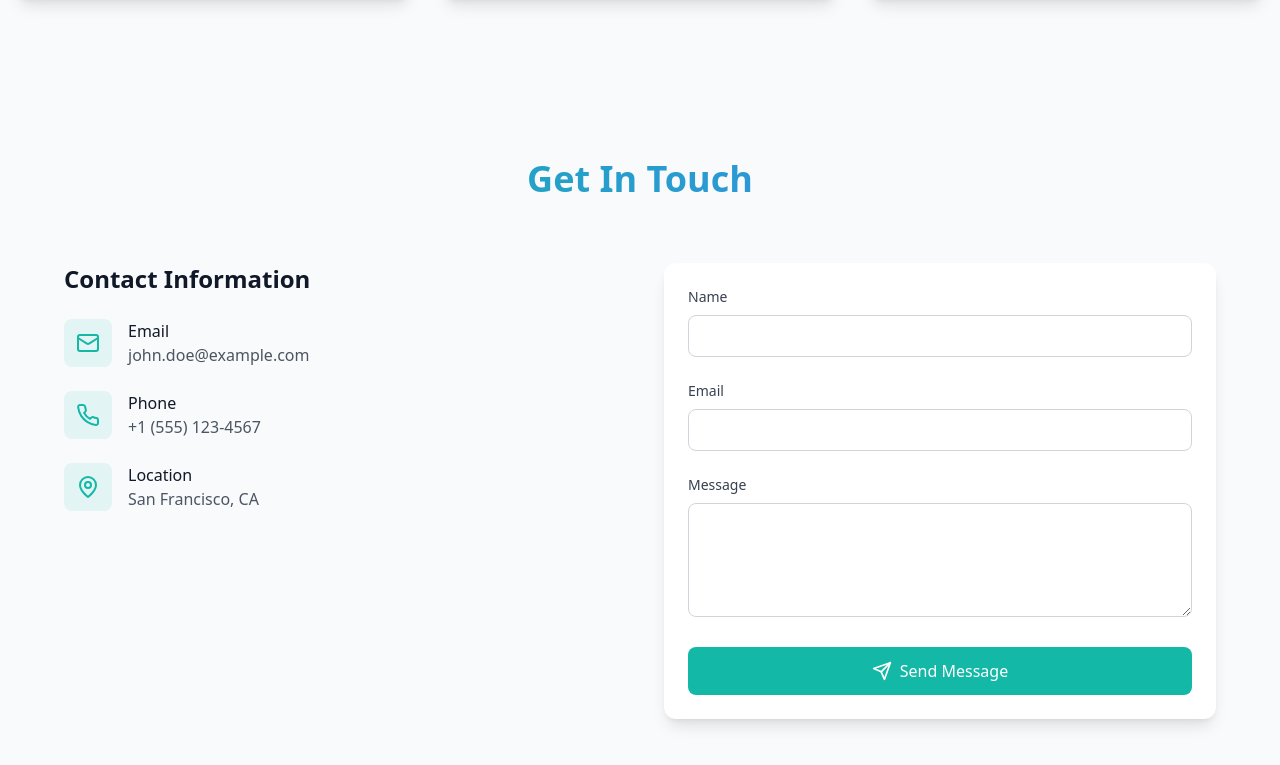
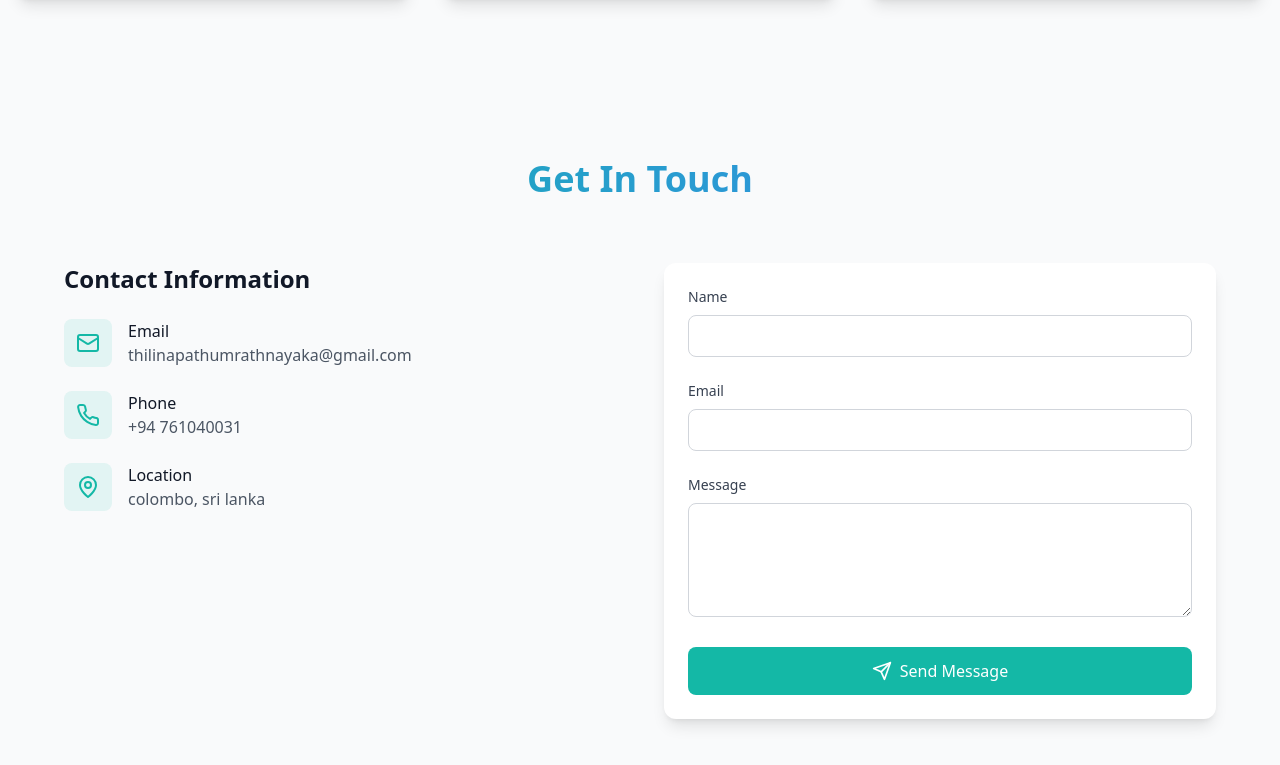
Before and after one commit to PathumRathnayaka/Portfolio_React, a React (Vite) app: page / in a window 1280 px wide. Shown: the part 3625-4390 px from the top of the page. Built offline with nearby package versions, Linux system fonts and the light colour scheme.

Commit message:
contact component modify

```diff
--- a/src/components/Contact.tsx
+++ b/src/components/Contact.tsx
@@ -24,19 +24,19 @@ export default function Contact() {
     {
       icon: <Mail className="w-6 h-6" />,
       title: 'Email',
-      content: 'john.doe@example.com',
-      link: 'mailto:john.doe@example.com',
+      content: 'thilinapathumrathnayaka@gmail.com',
+      link: 'thilinapathumrathnayaka@gmail.com',
     },
     {
       icon: <Phone className="w-6 h-6" />,
       title: 'Phone',
-      content: '+1 (555) 123-4567',
-      link: 'tel:+15551234567',
+      content: '+94 761040031',
+      link: 'tel:+94 761040031',
     },
     {
       icon: <MapPin className="w-6 h-6" />,
       title: 'Location',
-      content: 'San Francisco, CA',
+      content: 'colombo, sri lanka',
       link: '#',
     },
   ];
```
Lines whose indentation alone changed are shown as unchanged.
